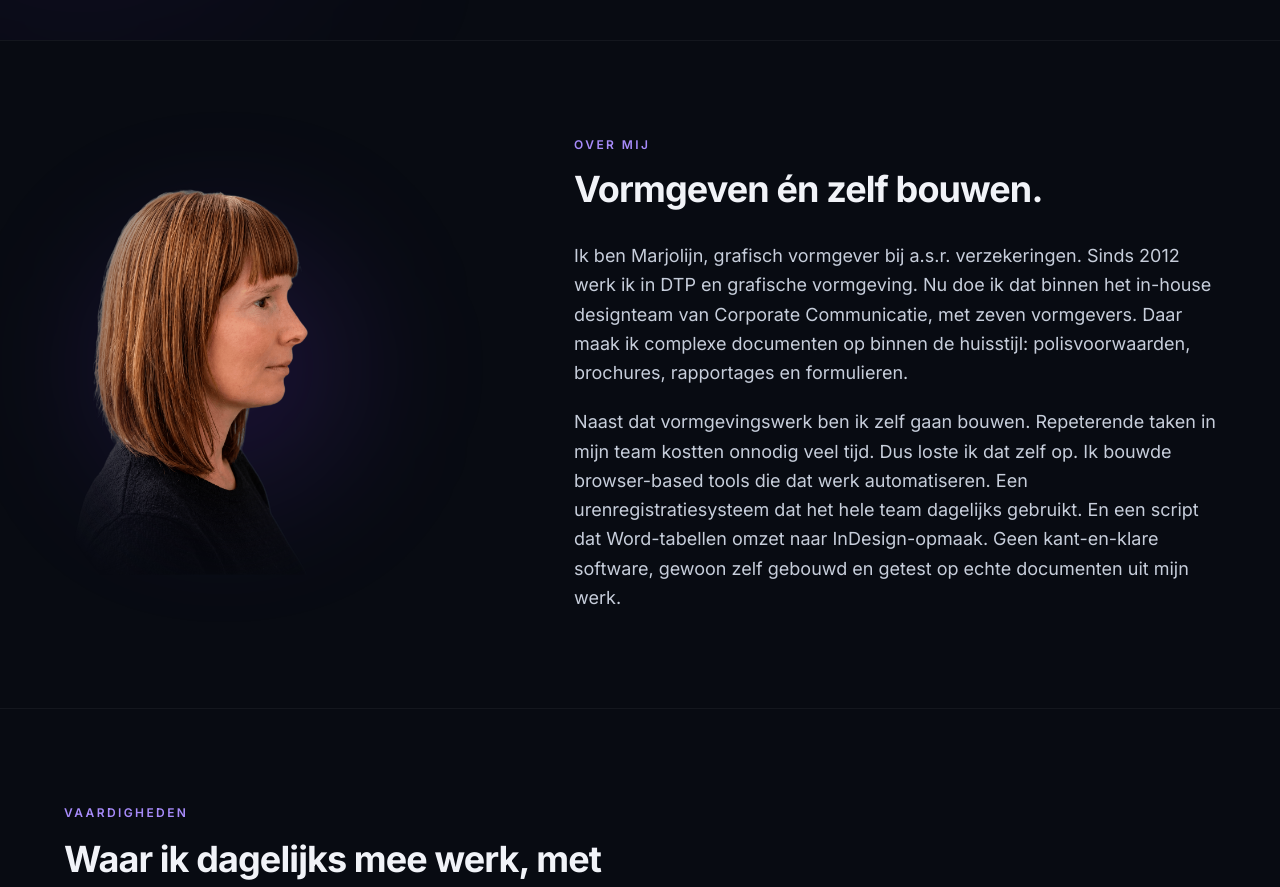
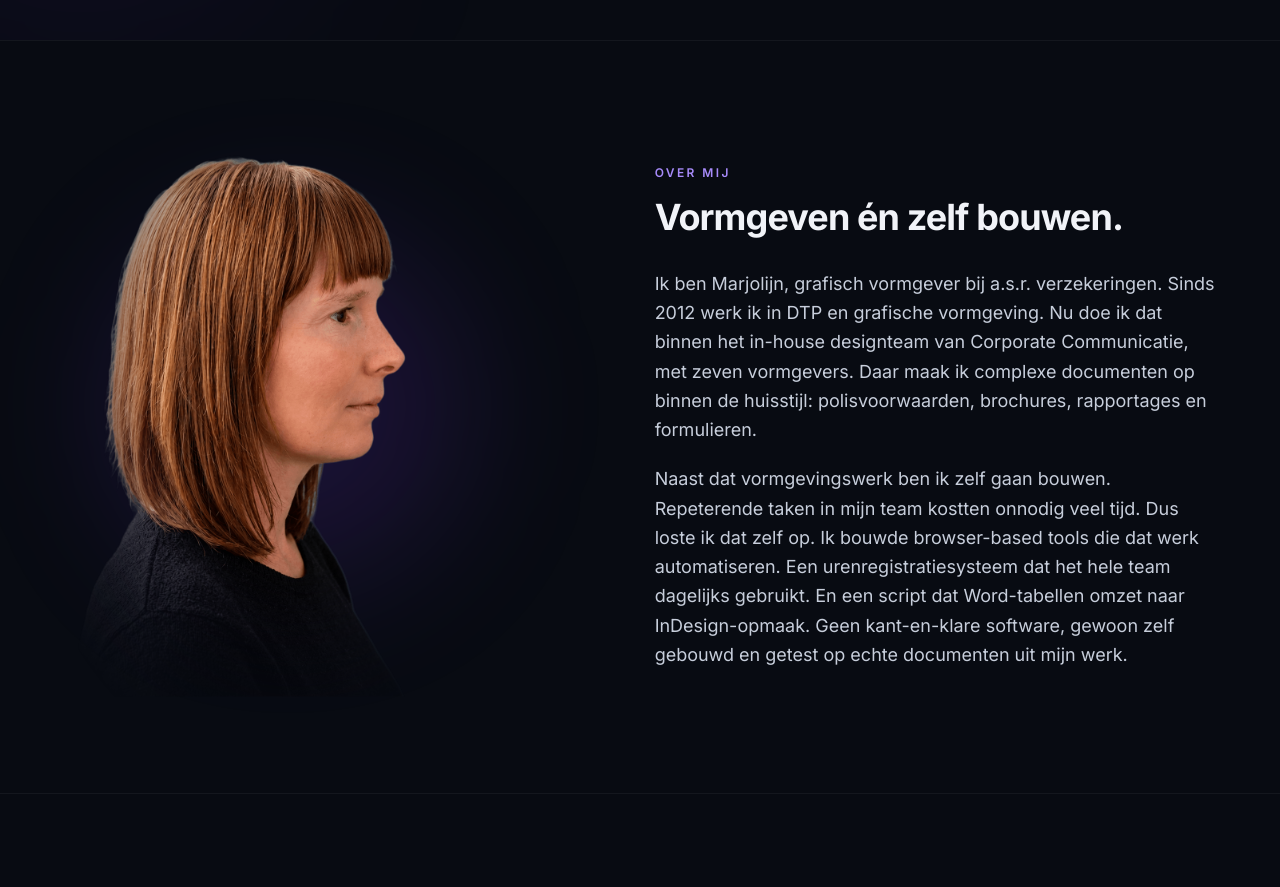
Before and after one commit to Marj091/portfolio-website, a Next.js app: page / in a window 1280 px wide. Shown: the part 760-1647 px from the top of the page. Built offline with nearby package versions, Linux system fonts and the light colour scheme.

Commit message:
Over mij: zijkant-foto groter (max-w-md) en priority laden zodat hij betrouwbaar verschijnt

```diff
--- a/app/page.tsx
+++ b/app/page.tsx
@@ -435,10 +435,10 @@ function Hero() {
 function About() {
   return (
     <section id="over-mij" className="py-24 px-6 border-t border-white/5 overflow-hidden">
-      <div className="max-w-6xl mx-auto grid md:grid-cols-[0.82fr_1.18fr] gap-10 lg:gap-16 items-center">
+      <div className="max-w-6xl mx-auto grid md:grid-cols-[1fr_1.05fr] gap-10 lg:gap-14 items-center">
         {/* Zijkant-foto links (kijkt naar de tekst) */}
         <Reveal className="order-1">
-          <div className="relative mx-auto md:mx-0 w-56 sm:w-72 md:w-full max-w-xs aspect-[4/5]">
+          <div className="relative mx-auto md:mx-0 w-64 sm:w-80 md:w-full max-w-md aspect-[4/5]">
             <div className="absolute left-1/2 top-[48%] -translate-x-1/2 -translate-y-1/2 w-[78%] h-[62%] rounded-full bg-[#7C3AED]/16 blur-[70px] pointer-events-none" />
             <Image
               src="/marjolijn-zijkant.png"
@@ -446,6 +446,7 @@ function About() {
               width={720}
               height={900}
               unoptimized
+              priority
               className="absolute inset-0 w-full h-full object-contain object-bottom"
               style={{
                 WebkitMaskImage:
```
